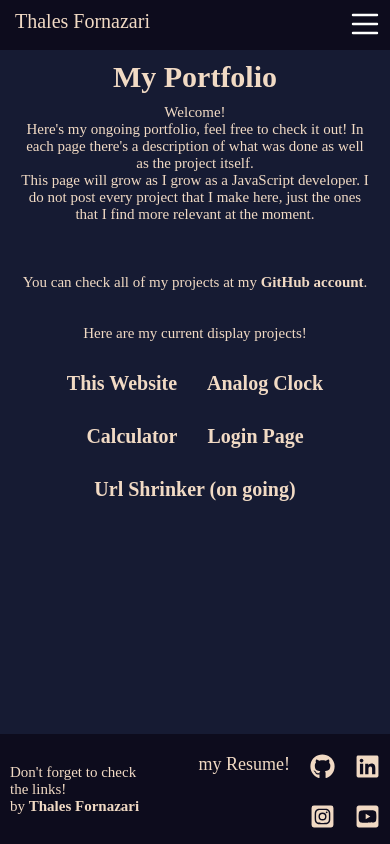
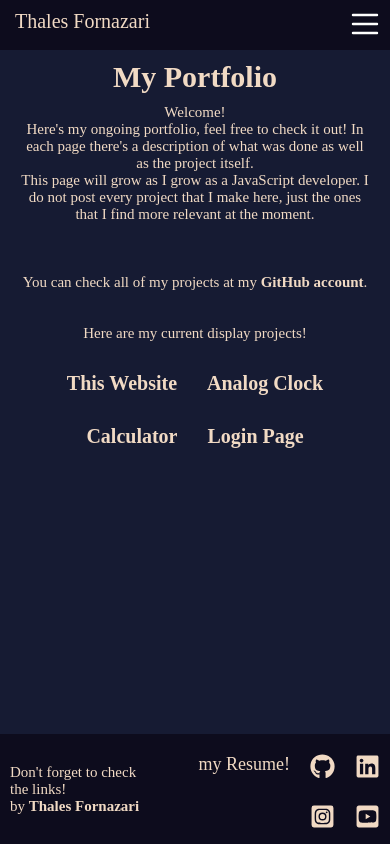
Before and after one commit to thalfor/websiteFrontend, a React (Vite) app: page /Portfolio in a window 390 px wide. Built offline with nearby package versions, Linux system fonts and the light colour scheme; a web font is replaced by a local one.

Commit message:
fixing for mobile

```diff
--- a/src/pages/devProjectsMainEng/index.jsx
+++ b/src/pages/devProjectsMainEng/index.jsx
@@ -25,23 +25,10 @@ export function DevProjectsEng() {
         <a href="/Portfolio/AnalogClock"><strong>Analog Clock</strong></a>
         <a href="/Portfolio/Calculator"><strong>Calculator</strong></a>
         <a href="/Portfolio/Login"><strong>Login Page</strong></a>
-        <a href="/Portfolio/UrlShrink"><strong>Url Shrinker (on going)</strong></a>
       </div>
     </Container>
     </div>
   );
 }
 //
-/*
-    <Container>
-      <h1>My Portfolio</h1>
-      <p>
-        Welcome!<br />
-        Here's my ongoing portfolio, feel free to check it out! In each page there's a description of what was done as well as the project itself.<br />
-        This page will grow as I grow as a JavaScript developer. I do not post every project that I make here, just the ones that I find more relevant at the moment.
-        <br />
-        <br />
-        You can check all of my projects at my GitHub account.
-      </p>
-    </Container>
-*/
+//<a href="/Portfolio/UrlShrink"><strong>Url Shrinker (on going)</strong></a>
```
